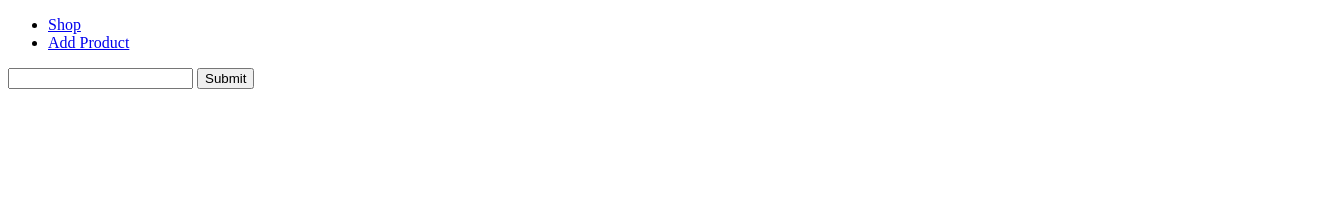
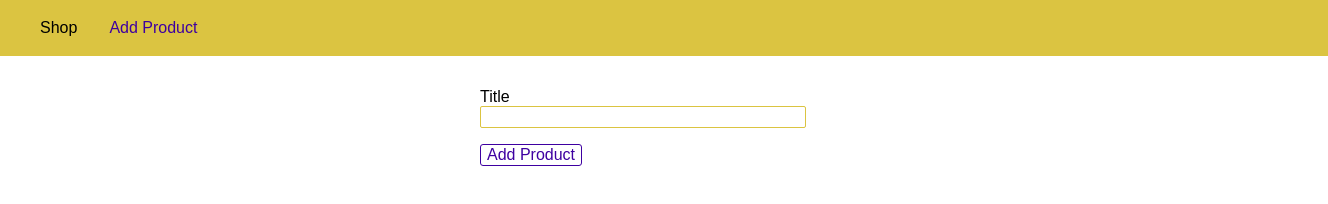
Before and after one commit to pavelray/node-practice, a website: page views/add-product.html in a window 1280 px wide. Shown: the whole page, 1328 px wide, since content can reach past the window. Drawn offline with Linux system fonts and the light colour scheme.

Commit message:
updated code

```diff
--- a/app.js
+++ b/app.js
@@ -1,5 +1,6 @@
 const express = require('express');
 const bodyParser = require('body-parser');
+const path = require('path');
 
 const adminRoute = require('./routers/admin');
 const shopRoute = require('./routers/shop');
@@ -7,11 +8,12 @@ const shopRoute = require('./routers/shop');
 const app = express();
 
 app.use(bodyParser.urlencoded({extended: false}));
-app.use(adminRoute);
+app.use(express.static(path.join(__dirname,'public')));
+app.use('/admin',adminRoute);
 app.use(shopRoute);
 
 app.use((req,res,next)=> {
-    res.status(404).send("<h1>Page not found</h1>");
+    res.status(404).sendFile(path.join(__dirname, 'views', '404.html'))
 })
 
 app.listen(5001);
--- /dev/null
+++ b/public/css/main.css
@@ -0,0 +1,82 @@
+body {
+    padding: 0;
+    margin: 0;
+    font-family: sans-serif;
+}
+
+main {
+    padding: 1rem;
+}
+
+.main-header {
+    width: 100%;
+    height: 3.5rem;
+    background-color: #dbc441;
+    padding: 0 1.5rem;
+}
+
+.main-header__nav {
+    height: 100%;
+    display: flex;
+    align-items: center;
+}
+
+.main-header__item-list {
+    list-style: none;
+    margin: 0;
+    padding: 0;
+    display: flex;
+}
+
+.main-header__item {
+    margin: 0 1rem;
+    padding: 0;
+}
+
+.main-header__item a {
+    text-decoration: none;
+    color: black;
+}
+
+.main-header__item a:hover,
+.main-header__item a:active,
+.main-header__item a.active {
+    color: #3e00a1;
+}
+
+.product-form {
+    width: 20rem;
+    max-width: 90%;
+    margin: auto;
+}
+
+.form-control {
+    margin: 1rem 0;
+}
+
+.form-control label,
+.form-control input {
+    display: block;
+    width: 100%;
+}
+
+.form-control input {
+    border: 1px solid #dbc441;
+    font: inherit;
+    border-radius: 2px;
+}
+
+button {
+    font: inherit;
+    border: 1px solid #3e00a1;
+    color: #3e00a1;
+    background: white;
+    border-radius: 3px;
+    cursor: pointer;
+}
+
+button:hover,
+button:active {
+    background-color: #3e00a1;
+    color: white;
+}
--- a/routers/shop.js
+++ b/routers/shop.js
@@ -1,9 +1,12 @@
 const express = require('express');
+const path = require('path');
+
+const dirName = require('../utils/path');
 
 const routers = express.Router();
 
 routers.get('/', (req, res,next)=>{
-    res.send("<h1>Welcome to my shop page </h1>");
+    res.sendFile(path.join(dirName, 'views', 'shop.html'));
 })
 
 module.exports = routers;
--- /dev/null
+++ b/utils/path.js
@@ -0,0 +1,3 @@
+const path = require('path');
+
+module.exports = path.dirname(require.main.filename);
--- a/views/add-product.html
+++ b/views/add-product.html
@@ -4,23 +4,27 @@
     <meta charset="UTF-8">
     <meta http-equiv="X-UA-Compatible" content="IE=edge">
     <meta name="viewport" content="width=device-width, initial-scale=1.0">
-    <title>Document</title>
+    <link rel="stylesheet" href="/css/main.css">
+    <title>Add Product</title>
 </head>
 <body>
-    <header>
-        <nav>
-            <ul>
-                <li>
-                    <a href="/shop">Shop</a>
-                </li>
-                <li><a href="add-product">Add Product</a></li>
+    <header class="main-header">
+        <nav class="main-header__nav">
+            <ul class="main-header__item-list">
+                <li class="main-header__item"><a href="/">Shop</a></li>
+                <li class="main-header__item"><a class="active" href="/admin/add-product">Add Product</a></li>
             </ul>
         </nav>
     </header>
+
     <main>
-        <form action="add-product" method="post">
-            <input type="text" value="" name="title" />
-            <button type="submit">Submit</button>
+        <form class="product-form" action="/admin/add-product" method="POST">
+            <div class="form-control">
+                <label for="title">Title</label>
+                <input type="text" name="title" id="title">
+            </div>
+
+            <button type="submit">Add Product</button>
         </form>
     </main>
 </body>
```
Also changed, not shown: routers/admin.js (+6 -2 lines), views/404.html (added, +22 -0 lines), views/shop.html (+9 -9 lines).
